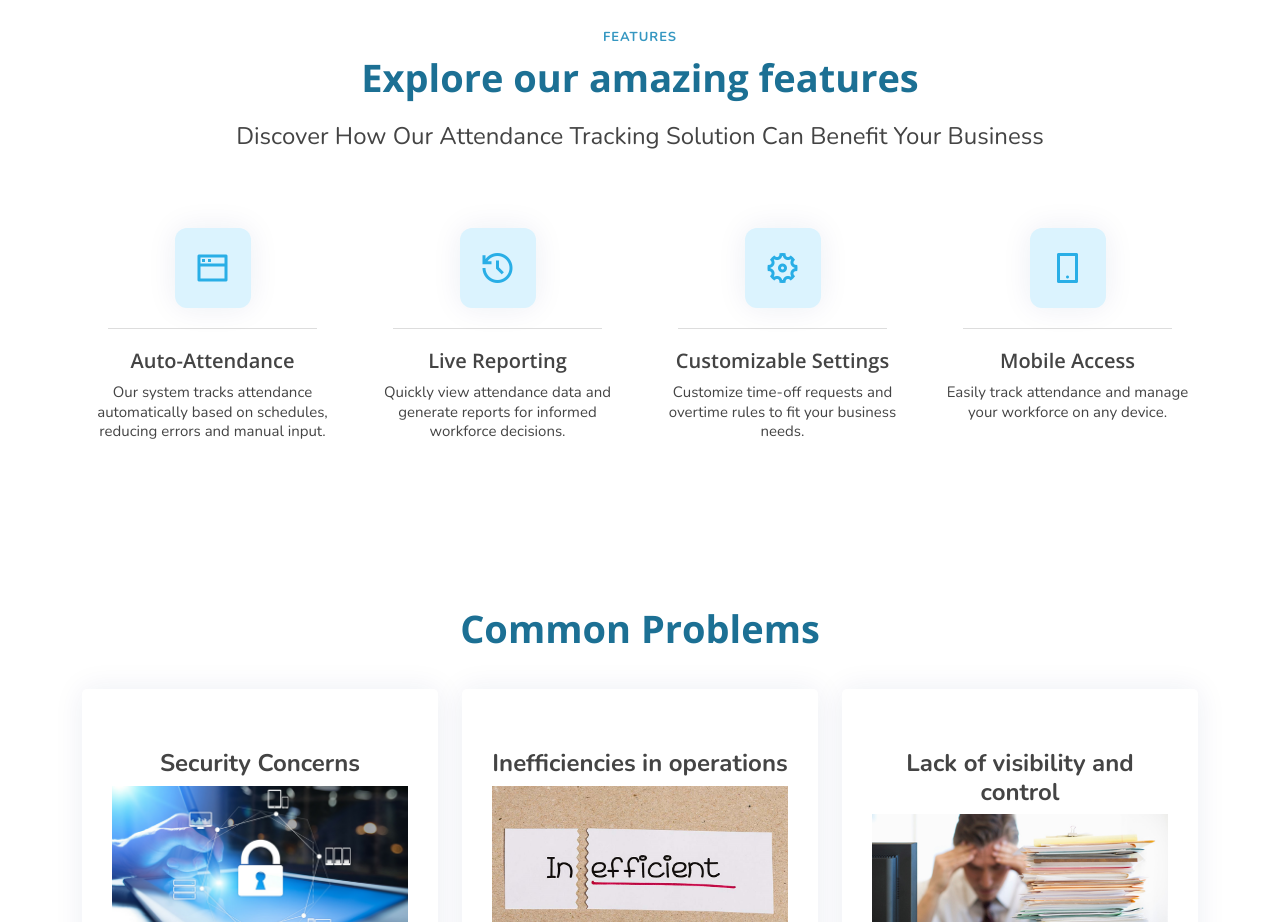
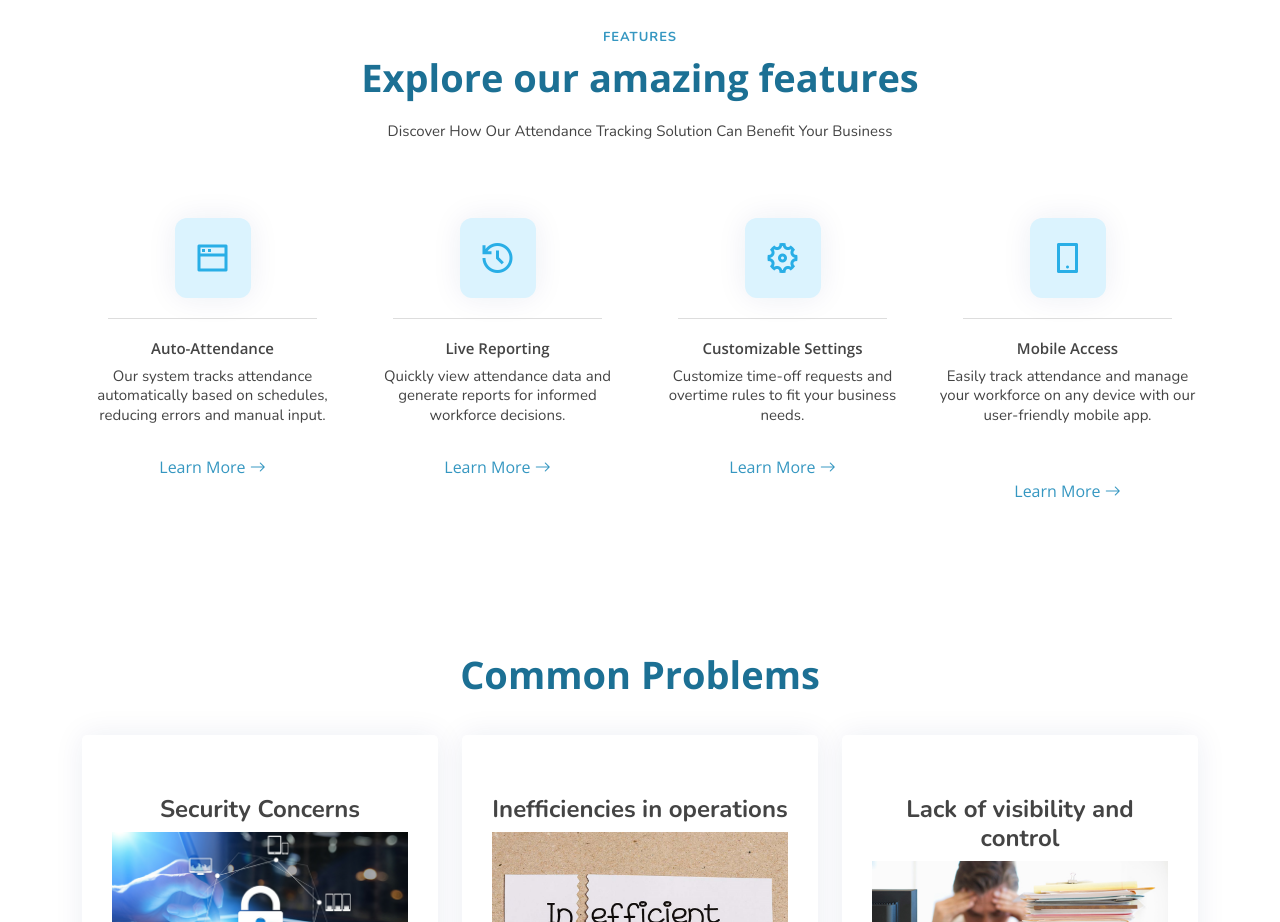
Before and after one commit to phisoft/attendbos-web, a plain HTML site: page index.html in a window 1280 px wide. Shown: the part 1520-2442 px from the top of the page. Drawn offline with nearby package versions, Linux system fonts and the light colour scheme.

Commit message:
change features design #24

```diff
--- a/assets/css/style.css
+++ b/assets/css/style.css
@@ -659,8 +659,8 @@ section {
   margin-bottom: 30px;
 }
 
-.features .section-header .h4 {
-  font-size: 13px;
+#features h4 {
+  font-size: 15px;
 }
 
 .features .features-box {
@@ -700,7 +700,7 @@ section {
   font-weight: 500;
   text-align: center;
   line-height: 1.3;
-  margin: 0;
+  margin-bottom: 20px;
 }
 
 .features .features-box.blue .icon {
@@ -726,6 +726,13 @@ section {
   margin-left: 5px;
   font-size: 16px;
 }
+
+.read-more {
+  display: inline-block;
+  margin-top: 10px;
+  margin-bottom: 20px;
+}
+
 
 /*--------------------------------------------------------------
 # issues
--- a/index.html
+++ b/index.html
@@ -156,7 +156,7 @@
           <div class="line"></div>
           <h4>Auto-Attendance</h4>
           <h5> Our system tracks attendance automatically based on schedules, reducing errors and manual input.</h5>
-          <a class="learn-more" href="#">Learn More <i class="ri-arrow-right-line"></i></a>
+          <a href="#" class="read-more align-center"><span>Learn More</span> <i class="bi bi-arrow-right"></i></a>
         </div>
       </div>
       <div class="col-md-3">
@@ -165,7 +165,7 @@
           <div class="line"></div>
           <h4>Live Reporting</h4>
           <h5>Quickly view attendance data and generate reports for informed workforce decisions.</h5>
-          <a class="learn-more" href="#">Learn More <i class="ri-arrow-right-line"></i></a>
+          <a href="#" class="read-more align-center"><span>Learn More</span> <i class="bi bi-arrow-right"></i></a>
         </div>
       </div>
       <div class="col-md-3">
@@ -174,7 +174,7 @@
           <div class="line"></div>
           <h4>Customizable Settings</h4>
           <h5>Customize time-off requests and overtime rules to fit your business needs.</h5>
-          <a class="learn-more" href="#">Learn More <i class="ri-arrow-right-line"></i></a>
+          <a href="#" class="read-more align-center"><span>Learn More</span> <i class="bi bi-arrow-right"></i></a>
         </div>
       </div>
       <div class="col-md-3">
@@ -182,8 +182,8 @@
           <i class="ri-smartphone-line icon"></i>
           <div class="line"></div>
           <h4>Mobile Access</h4>
-          <h5>Easily track attendance and manage your workforce on any device.</h5>
-          <a class="learn-more" href="#">Learn More <i class="ri-arrow-right-line"></i></a>
+          <h5>Easily track attendance and manage your workforce on any device with our user-friendly mobile app.</h5><br>
+          <a href="#" class="read-more align-center"><span>Learn More</span> <i class="bi bi-arrow-right"></i></a>
         </div>
       </div>
 
@@ -192,6 +192,7 @@
   </div>
 
 </section>
+
 <!-- End Features Section -->
 
     <!-- ======= issues Section ======= -->
```
